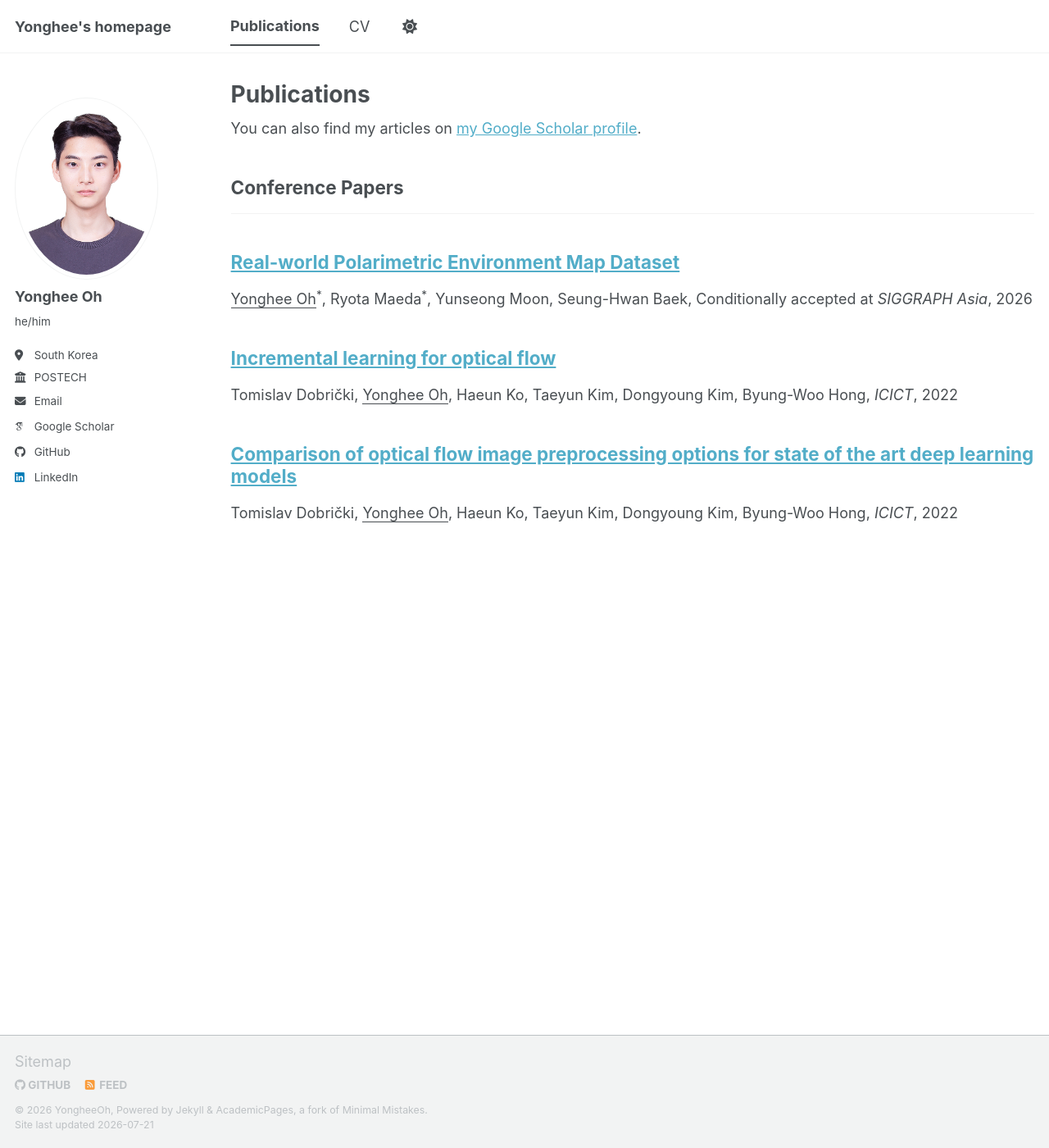
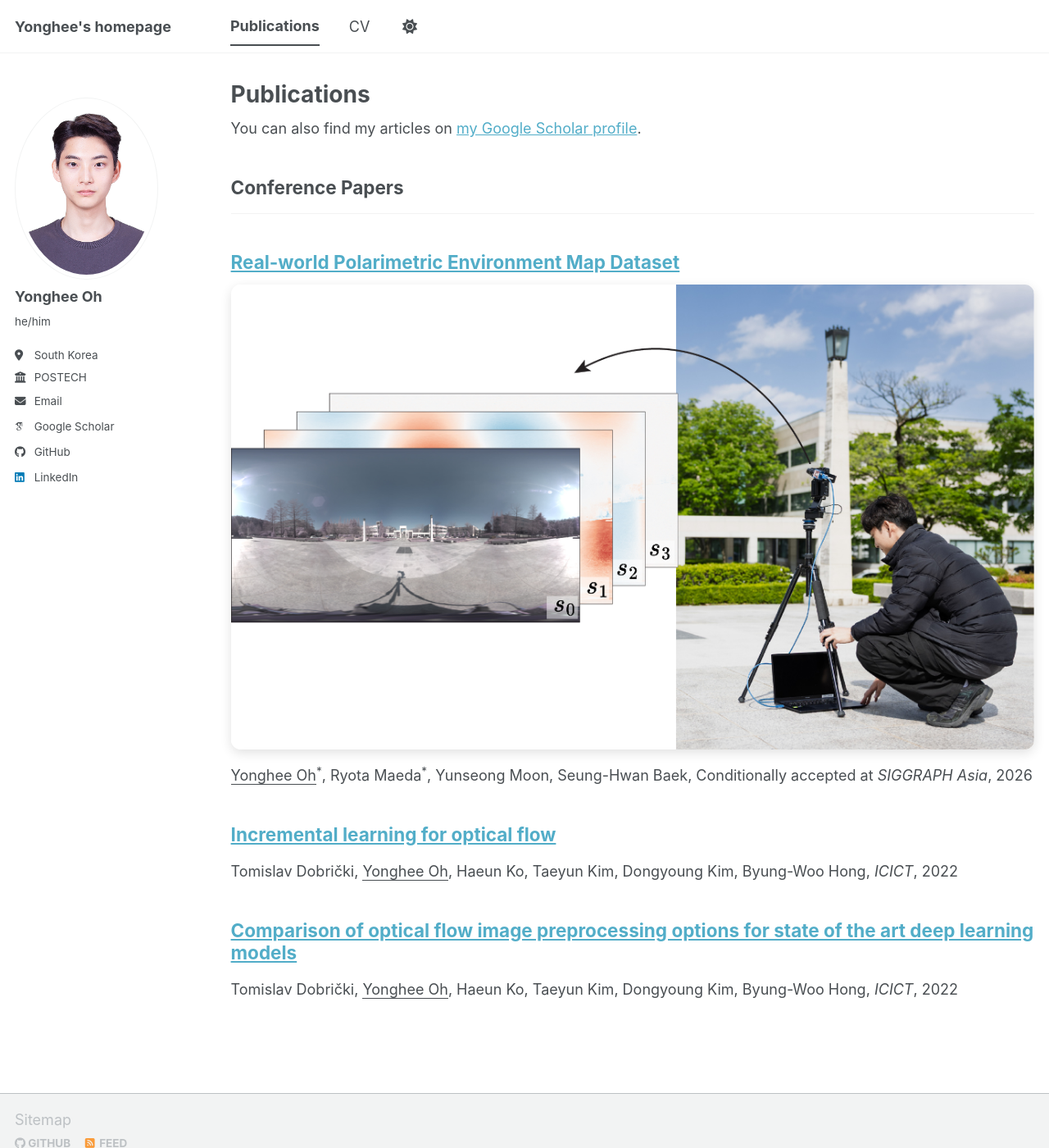
Before and after one commit to yongheeoh/yongheeoh.github.io, a Jekyll site: the page built from _pages/publications.html, in a window 1280 px wide and 1400 px high. Shown: the whole window at 82% size. Built offline with Jekyll 4.4.1, drawn with Linux system fonts in a browser that asks for light colours; some web fonts are replaced; a script bundle is joined from its source files by our own code; library files that are not in the unit come from our copies.

Commit message:
Add thumbnail to polarimetric publication

```diff
--- a/_includes/archive-single.html
+++ b/_includes/archive-single.html
@@ -33,6 +33,12 @@
         <a href="{{ base_path }}{{ post.url }}" rel="permalink">{{ title }}</a>
       {% endif %}
     </h2>
+
+    {% if post.collection == 'publications' and post.thumbnail %}
+      <a class="publication-thumbnail" href="{{ base_path }}{{ post.url }}" aria-label="View {{ title | strip_html }}">
+        <img src="{{ post.thumbnail | relative_url }}" alt="{{ post.thumbnail_alt | default: title }}" loading="lazy">
+      </a>
+    {% endif %}
 
     {% if post.read_time %}
       <p class="page__meta"><i class="fa fa-clock" aria-hidden="true"></i> {% include read-time.html %}</p>
--- a/assets/css/main.scss
+++ b/assets/css/main.scss
@@ -41,3 +41,23 @@
     "vendor/font-awesome/solid",
     "vendor/font-awesome/brands"
 ;
+
+/* Publication thumbnails */
+.publication-thumbnail {
+  display: block;
+  margin: 0.75rem 0 1rem;
+  overflow: hidden;
+  border-radius: 0.65rem;
+  box-shadow: 0 4px 14px rgba(0, 0, 0, 0.12);
+}
+
+.publication-thumbnail img {
+  display: block;
+  width: 100%;
+  height: auto;
+  transition: transform 0.25s ease;
+}
+
+.publication-thumbnail:hover img {
+  transform: scale(1.015);
+}
```
Also changed, not shown: _publications/real-world-polarimetric-environment-map-dataset.md (+2 -0 lines).
